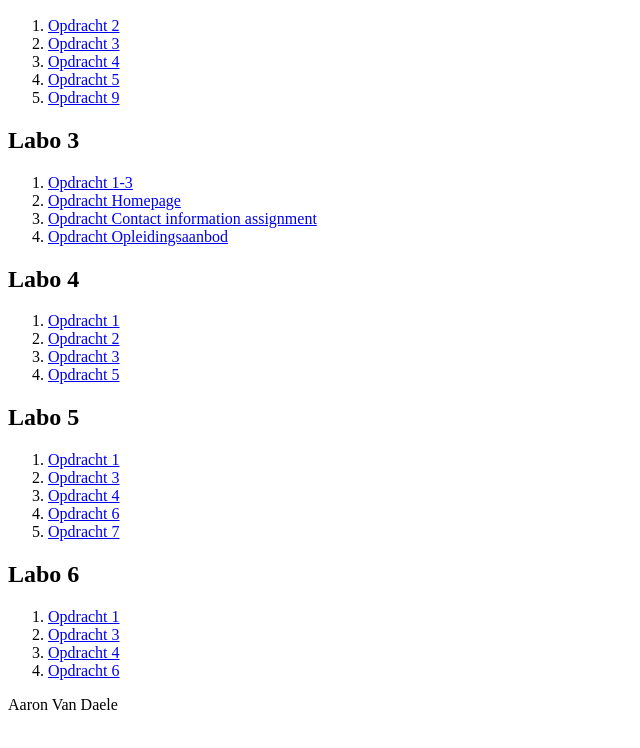
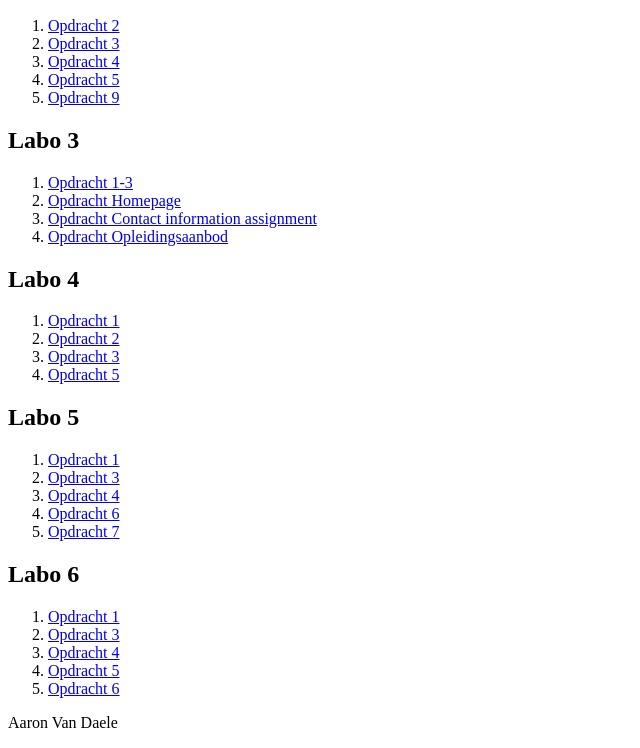
Before and after one commit to AaronVives/AaronVives.github.io, a plain HTML site: page index.html in a window 1280 px wide. Shown: the part 110-858 px from the top of the page, without its empty margins (0-640 px from the left). Drawn offline with Linux system fonts and the light colour scheme.

Commit message:
Update index.html

```diff
--- a/index.html
+++ b/index.html
@@ -44,6 +44,7 @@
     <li><a href="Labo6/Opdracht1/index.html">Opdracht 1</a></li>
     <li><a href="Labo6/Opdracht3/index.html">Opdracht 3</a></li>
     <li><a href="Labo6/Opdracht4/index.html">Opdracht 4</a></li>
+    <li><a href="Labo6/Opdracht5/index.html">Opdracht 5</a></li>
     <li><a href="Labo6/Opdracht6/index.html">Opdracht 6</a></li>
 </ol>
 
```
